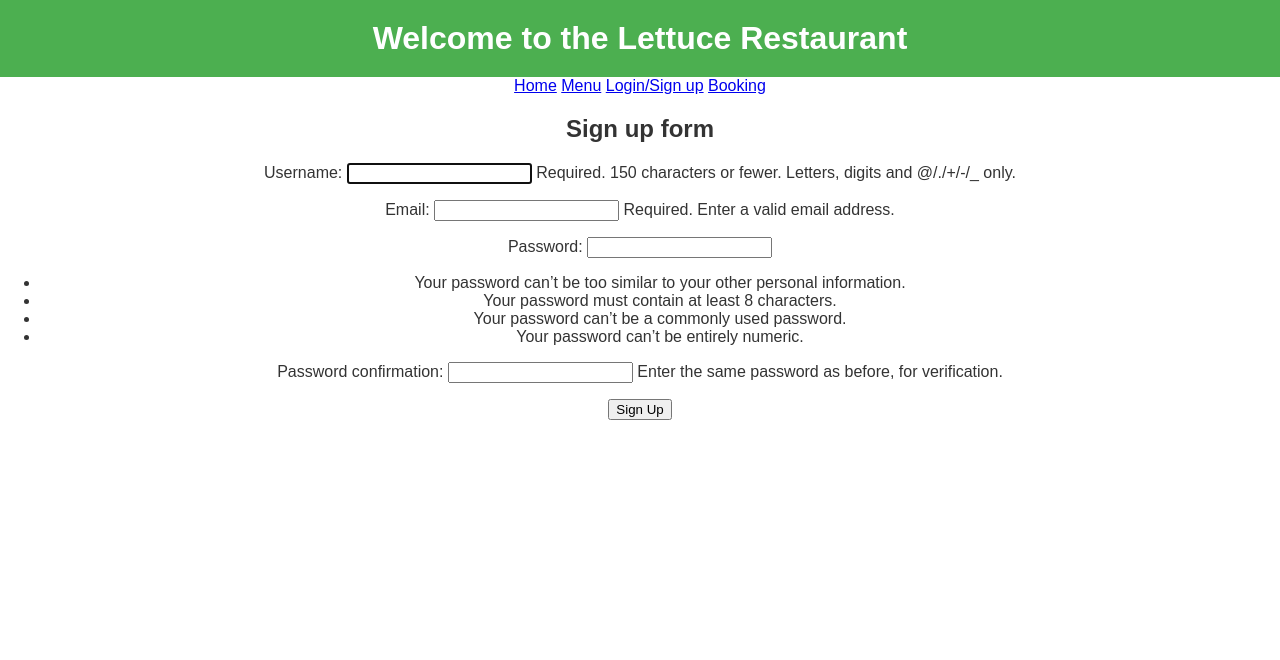
After one commit to rashedul-hassan-app/restaurant-booking, a Django app: page /signup/ in a window 1280 px wide. The commit adds this page. Shown: the top 660 px of the page. Run offline with Django 3.2, Linux system fonts and the light colour scheme.

Commit message:
Sign up page integrated

```diff
--- a/django_todo/urls.py
+++ b/django_todo/urls.py
@@ -16,6 +16,7 @@ Including another URLconf
 from django.contrib import admin
 from django.urls import path, include
 from django.views.generic.base import TemplateView
+from todo.views import signup
 
 urlpatterns = [
     path('admin/', admin.site.urls),
@@ -23,4 +24,5 @@ urlpatterns = [
 
     path('accounts/', include('django.contrib.auth.urls')),  # login stuff
     path('booking/', include('booking.urls'), name='booking'),
+    path('signup/', signup, name='signup')
 ]
--- /dev/null
+++ b/todo/forms.py
@@ -0,0 +1,12 @@
+from django import forms
+from django.contrib.auth.models import User
+from django.contrib.auth.forms import UserCreationForm
+
+
+class SignupForm(UserCreationForm):
+    email = forms.EmailField(
+        max_length=255, help_text="Required. Enter a valid email address.")
+
+    class Meta:
+        model = User
+        fields = ('username', 'email', 'password1', 'password2')
--- a/todo/templates/base.html
+++ b/todo/templates/base.html
@@ -16,7 +16,13 @@
   <main>
     <a href="{% url 'home'%}">Home</a>
     <a href="https://www.beefeater.co.uk/en-gb/main-menu/beefeater_main_menu_band4.pdf" target="_blank">Menu</a>
+
+    {% if user.is_authenticated %}
+    <p>{{ user.username }}<a href="{% url 'logout' %}">Log out</a></p>
+    {% else %}
     <a href="{% url 'login' %}">Login/Sign up</a>
+    {% endif %}
+
     <a href="{% url 'booking_page' %}">Booking</a>
     {% block content %}
     {% endblock %}
--- a/todo/templates/registration/login.html
+++ b/todo/templates/registration/login.html
@@ -9,4 +9,5 @@
   {{ form.as_p }}
   <button type="submit">Log In</button>
 </form>
+<p>Don't have an account? <a href="{% url 'signup' %}">Sign Up</a></p>
 {% endblock %}
--- /dev/null
+++ b/todo/templates/registration/signup.html
@@ -0,0 +1,12 @@
+{% extends 'base.html' %}
+
+{% block title %}Sign Up{% endblock %}
+
+{% block content %}
+<h2>Sign up form</h2>
+<form method="post">
+    {% csrf_token %}
+    {{ form.as_p }}
+    <button type="submit">Sign Up</button>
+</form>
+{% endblock %}
--- a/todo/views.py
+++ b/todo/views.py
@@ -1,12 +1,19 @@
-from django.shortcuts import render
+from django.shortcuts import redirect, render
 from django.http import HttpResponse
-
-# Create your views here.
+from django.contrib.auth import login, authenticate
+from .forms import SignupForm
 
 
-# def say_hello(request):
-#     return render(request, 'todo_list.html', {'name': 'Gordon Ramsey', 'location': 'uk'})
-
-
-# def index(request):
-#     return HttpResponse("This is the HOME PAGE")
+def signup(request):
+    if request.method == 'POST':
+        form = SignupForm(request.POST)
+        if form.is_valid():
+            form.save()
+            username = form.cleaned_data['username']
+            raw_password = form.cleaned_data['password1']
+            user = authenticate(username=username, password=raw_password)
+            login(request, user)
+            return redirect('home')
+    else:
+        form = SignupForm()
+    return render(request, 'registration/signup.html', {'form': form})
```
Also changed, not shown: todo/templates/home.html (+1 -7 lines).
